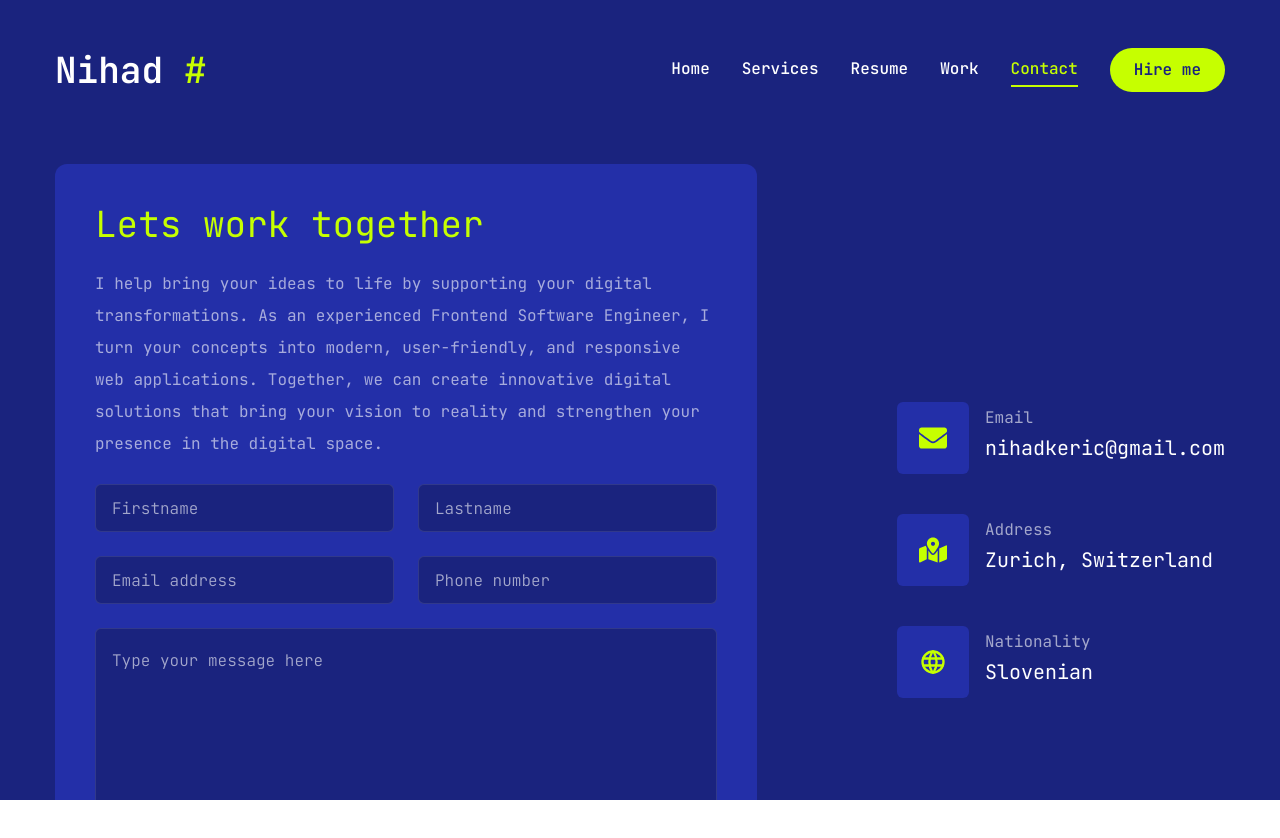
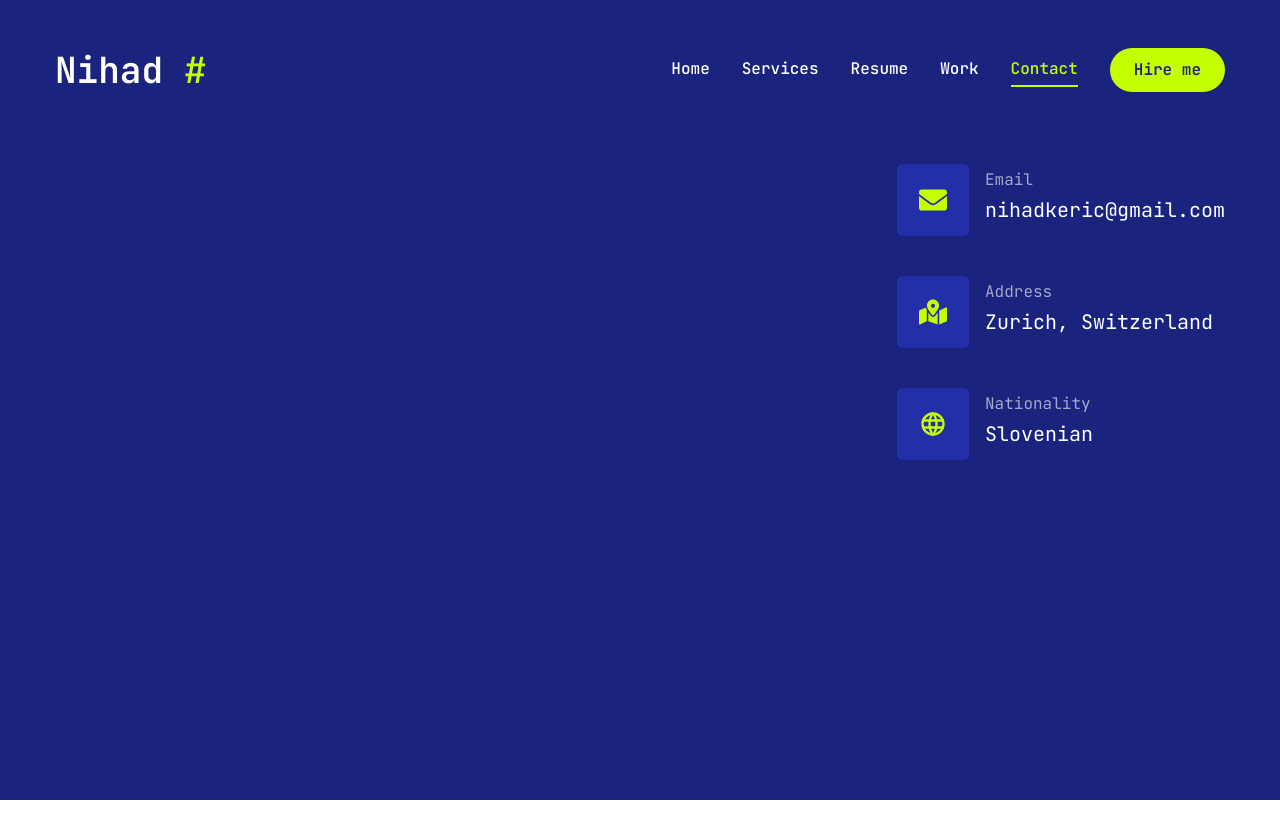
Before and after one commit to nihaadk/nihad-portofolio, a Next.js app: page /contact in a window 1280 px wide. Shown: the top 838 px of the page. After the commit the page ends 800 px from the top, so only its background shows below. Built offline with nearby package versions, Linux system fonts and the light colour scheme.

Commit message:
Update page.tsx
disable form

```diff
--- a/app/contact/page.tsx
+++ b/app/contact/page.tsx
@@ -42,7 +42,7 @@ const Contact = () => {
     >
       <div className="container mx-auto">
         <div className="flex flex-col xl:flex-row gap-[30px]">
-          <div className="xl:w-[60%] order-2 xl:order-none">
+{/*           <div className="xl:w-[60%] order-2 xl:order-none">
             <form className="flex flex-col gap-6 p-10 bg-primary-light rounded-xl">
               <h2 className="text-4xl text-accent">Lets work together</h2>
               <p className="text-white/60">
@@ -68,7 +68,7 @@ const Contact = () => {
                 Send message
               </Button>
             </form>
-          </div>
+          </div> */}
           <div className="flex-1 flex items-center xl:justify-end order-1 xl:order-none mb-8 xl:mb-0">
             <ul className="flex flex-col gap-10">
               {info.map((item, index) => (
```
